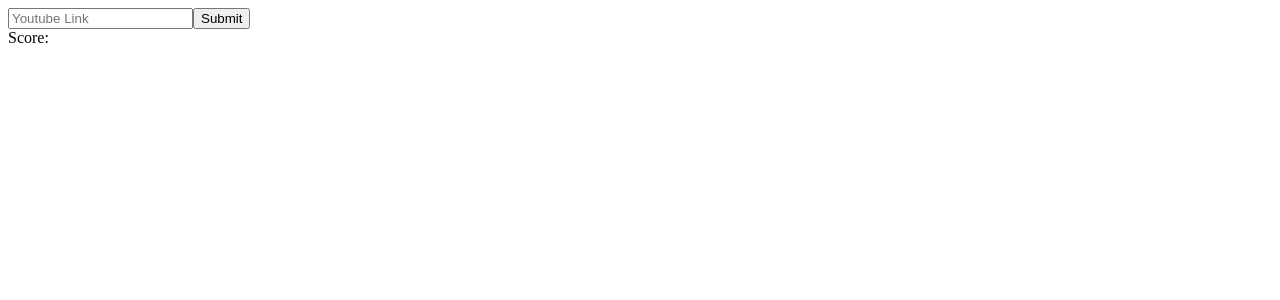
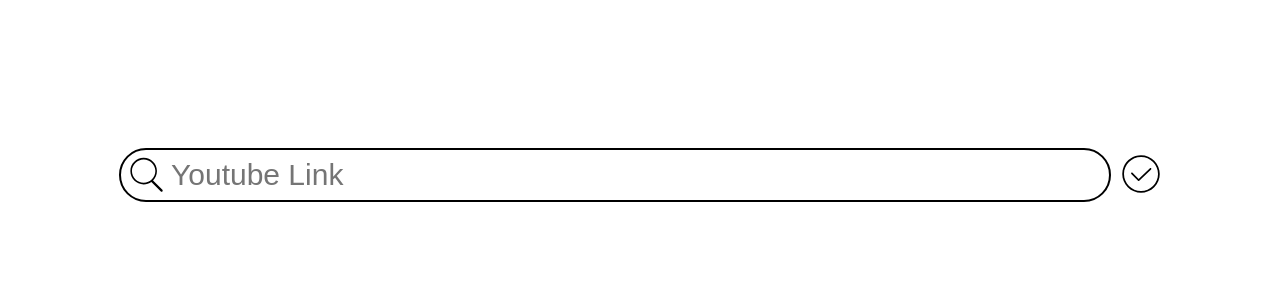
Before and after one commit to shivavishaal66215/YoutubeSentimentAnalysis, a React (Create React App) app: page / in a window 1280 px wide. Shown: the top 300 px of the page. Built offline with nearby package versions, Linux system fonts and the light colour scheme.

Commit message:
done with text input basic styles

```diff
--- a/src/App.js
+++ b/src/App.js
@@ -1,9 +1,9 @@
 import React, { Component } from "react";
 import Input from "./Input";
 import Response from "./Response";
-
 import Sentiment from "sentiment";
 import axios from "axios";
+import "./css/App.css";
 
 //API key: AIzaSyDsoPiFEsV3GhfDhvvMZLHndon7-KkjhwA
 
@@ -37,7 +37,7 @@
 
 		this.state = {
 			videoId: "",
-			result: "",
+			result: null,
 			displayError: false,
 		};
 
@@ -91,11 +91,11 @@
 
 	render() {
 		return (
-			<div>
+			<div className="App">
 				<Input update={this.updateLink} errorUpdate={this.updateError} />
 				<Response
 					videoId={this.state.videoId}
-					score={this.props.result}
+					score={this.state.result}
 					error={this.state.displayError}
 				/>
 			</div>
--- a/src/Input.js
+++ b/src/Input.js
@@ -1,5 +1,5 @@
 import React, { Component } from "react";
-
+import "./css/Input.css";
 const stripVideoId = (url) => {
 	var regExp =
 		/^.*((youtu.be\/)|(v\/)|(\/u\/\w\/)|(embed\/)|(watch\?))\??v?=?([^#&?]*).*/;
@@ -34,19 +34,46 @@
 			});
 		} else {
 			this.props.errorUpdate(true);
+			this.setState(() => {
+				return { ...this.state, link: "" };
+			});
 		}
 	}
 
 	render() {
 		return (
-			<div>
+			<div className="Input">
+				<div className="Input-overallcontainer">
+					<div className="Input-searchbox">
+						<label id="Input-searchiconlabel" htmlFor="input-container">
+							<svg width="5rem" height="5rem" viewBox="0 0 32 32" version="1.1">
+								<g stroke="none" strokeWidth="1" fill="none" fillRule="evenodd">
+									<g id="icon-111-search" fill="#000000">
+										<path d="M19.4271164,20.4271164 C18.0372495,21.4174803 16.3366522,22 14.5,22 C9.80557939,22 6,18.1944206 6,13.5 C6,8.80557939 9.80557939,5 14.5,5 C19.1944206,5 23,8.80557939 23,13.5 C23,15.8472103 22.0486052,17.9722103 20.5104077,19.5104077 L26.5077736,25.5077736 C26.782828,25.782828 26.7761424,26.2238576 26.5,26.5 C26.2219324,26.7780676 25.7796227,26.7796227 25.5077736,26.5077736 L19.4271164,20.4271164 L19.4271164,20.4271164 Z M14.5,21 C18.6421358,21 22,17.6421358 22,13.5 C22,9.35786417 18.6421358,6 14.5,6 C10.3578642,6 7,9.35786417 7,13.5 C7,17.6421358 10.3578642,21 14.5,21 L14.5,21 Z"></path>
+									</g>
+								</g>
+							</svg>
+						</label>
 						<input
 							type="text"
 							placeholder="Youtube Link"
 							onChange={this.handleChange}
 							value={this.state.link}
+							id="Input-input"
 						/>
-				<button onClick={this.handleClick}>Submit</button>
+					</div>
+					<div id="Input-buttondiv" onClick={this.handleClick}>
+						<svg
+							height="4rem"
+							width="4rem"
+							viewBox="-18 -18 572 572"
+							xmlns="http://www.w3.org/2000/svg"
+						>
+							<path d="m268.15625-.0742188c-108.457031-.0195312-206.242188 65.3085938-247.746094 165.5117188-41.496094 100.207031-18.542968 215.542969 58.171875 292.210938 104.703125 104.703124 274.453125 104.703124 379.152344 0 104.699219-104.695313 104.699219-274.445313 0-379.148438-50.167969-50.453125-118.429687-78.746094-189.578125-78.5742188zm0 511.3554688c-134.074219 0-243.203125-109.132812-243.203125-243.207031s109.128906-243.203125 243.203125-243.203125 243.207031 109.128906 243.207031 243.203125-109.132812 243.207031-243.207031 243.207031zm0 0" />
+							<path d="m395.621094 185.636719-161.011719 153.902343-87.804687-87.679687c-4.855469-4.855469-12.726563-4.855469-17.585938 0-4.855469 4.859375-4.855469 12.730469 0 17.589844l96.410156 96.410156c2.339844 2.351563 5.535156 3.65625 8.855469 3.613281 3.21875.03125 6.316406-1.226562 8.605469-3.492187l169.742187-162.257813c4.921875-4.769531 5.082031-12.613281.363281-17.578125-4.726562-4.960937-12.566406-5.1875-17.574218-.507812zm0 0" />
+						</svg>
+					</div>
+				</div>
 			</div>
 		);
 	}
--- a/src/Response.js
+++ b/src/Response.js
@@ -5,7 +5,9 @@
 		return (
 			<div>
 				{this.props.error ? <div>Error</div> : null}
-				<div>Score: {this.props.result}</div>
+				{this.props.score !== null ? (
+					<div>Score: {this.props.score}</div>
+				) : null}
 			</div>
 		);
 	}
--- /dev/null
+++ b/src/css/App.css
@@ -0,0 +1,13 @@
+* {
+	margin: 0px;
+	padding: 0px;
+	box-sizing: border-box;
+}
+
+html {
+	font-size: 62.5%;
+}
+
+.App {
+	text-align: center;
+}
--- /dev/null
+++ b/src/css/Input.css
@@ -0,0 +1,44 @@
+.Input {
+	padding-top: 10%;
+}
+
+.Input-overallcontainer {
+	display: flex;
+	justify-content: center;
+	align-items: center;
+	padding: 2rem;
+	position: relative;
+}
+
+.Input-searchbox {
+	width: 80%;
+	margin-right: 1rem;
+	display: inline-flex;
+	justify-content: center;
+	align-items: center;
+	position: relative;
+	border: 2px solid black;
+	border-radius: 4rem;
+}
+
+#Input-searchiconlabel {
+	display: flex;
+	justify-content: center;
+	align-items: center;
+}
+
+#Input-input {
+	font-size: 3rem;
+	margin-right: 1rem;
+	width: 100%;
+	outline: none;
+	border: 0px;
+}
+
+#Input-input:focus {
+	outline: none;
+}
+
+#Input-buttondiv {
+	display: inline-block;
+}
```
Lines whose indentation alone changed are shown as unchanged.
